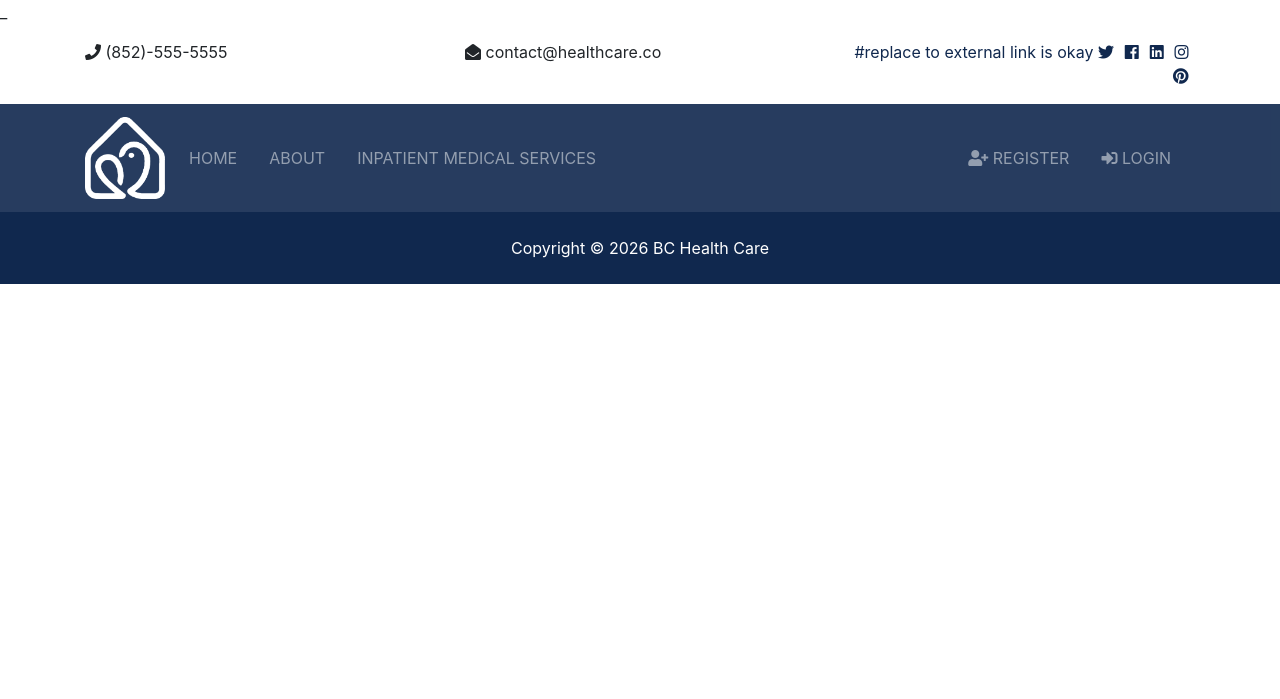
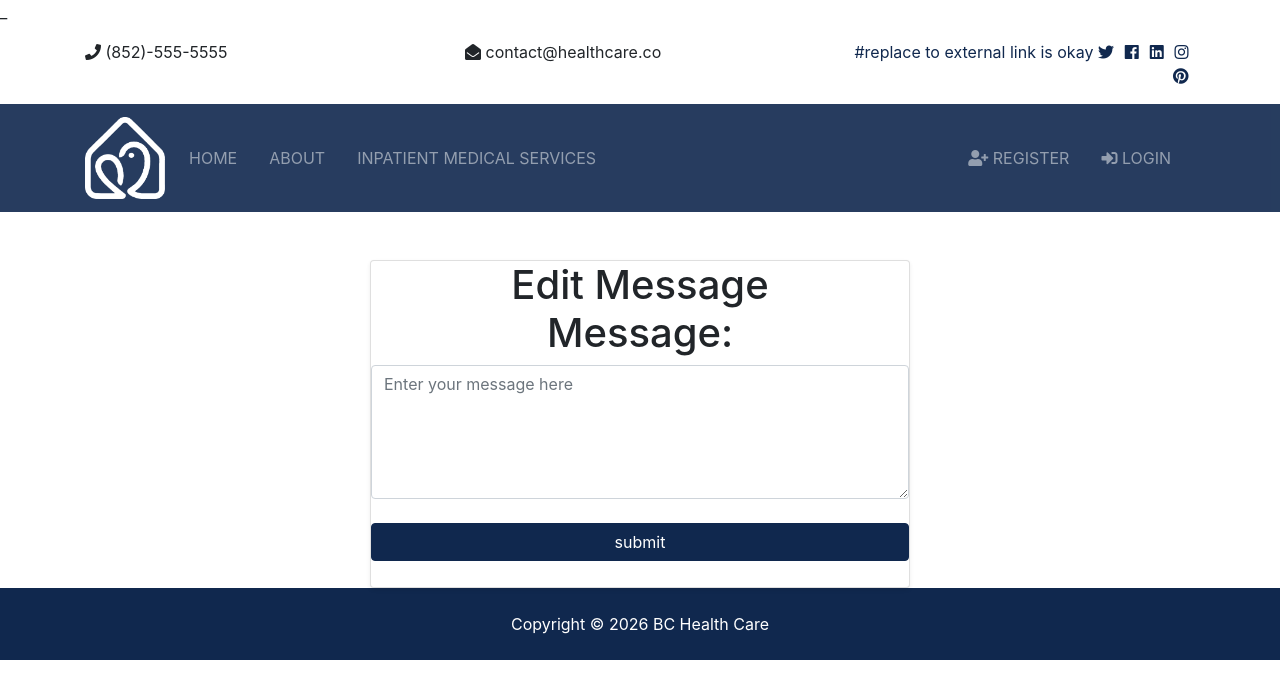
Before and after one commit to peggylsy/erb8, a Django app: template templates/contacts/edit_contact.html in a window 1280 px wide. Shown: the top 699 px of the page. Run offline with Django 5.2, Linux system fonts and the light colour scheme; the template is opened without the code that fills it: values that come from a table or form of the project are taken from there, others are empty; some libraries are stand-ins or nearby versions.

Commit message:
step 15 : message edit and tags

```diff
--- a/config/settings.py
+++ b/config/settings.py
@@ -44,6 +44,7 @@ DJANGO_APPS = [
     'django.contrib.messages',
     'django.contrib.staticfiles',
     'django.contrib.humanize',
+    'widget_tweaks'
 
 ]
 # logo, image -> seldom change
@@ -55,7 +56,7 @@ APPLICATION_APPS = ['pages.apps.PagesConfig',
                     'contacts.apps.ContactsConfig',
                     ]
 
-THIRD_PARTY_APPS = ["debug_toolbar",]
+THIRD_PARTY_APPS = ["debug_toolbar", 'taggit']
 INSTALLED_APPS = DJANGO_APPS + APPLICATION_APPS + THIRD_PARTY_APPS
 
 MIDDLEWARE = [
--- a/templates/contacts/edit_contact.html
+++ b/templates/contacts/edit_contact.html
@@ -1,7 +1,27 @@
 {% extends "base.html" %}
-{% load widget_tweaks%}
-{% block content%}
-
-
-
+{% load widget_tweaks %}
+{% block content %}
+<div class="container mt-5">
+    <div class="row justify-content-center">
+        <div class="col-md-6">
+            <div class="card p-6 shadow-sm">
+                <h1 class="text-center mb-4">Edit Message</h>
+                <form
+                    action="{% url  'contacts:edit_contact' contact.id %}"
+                    method="POST">
+                    {% csrf_token %}
+                    <div class="mb-3">
+                        {{ form.message |  add_label_class:"form-label"}}
+                        <!-- form error -->
+                        {% if form.message.errors %}
+                        <div class="text-danger mb-2"> {{ form.message.errors }}</div>
+                        {% endif %}
+                        {{ form.message |  add_class:"form-control"}}
+                    </div>
+            <button class='btn btn-primary w-100' type="submit"> submit </button>
+                </form>
+            </div>
+        </div>
+    </div>
+</div>
 {% endblock %}
```
Also changed, not shown: listings/models.py (+12 -2 lines).
